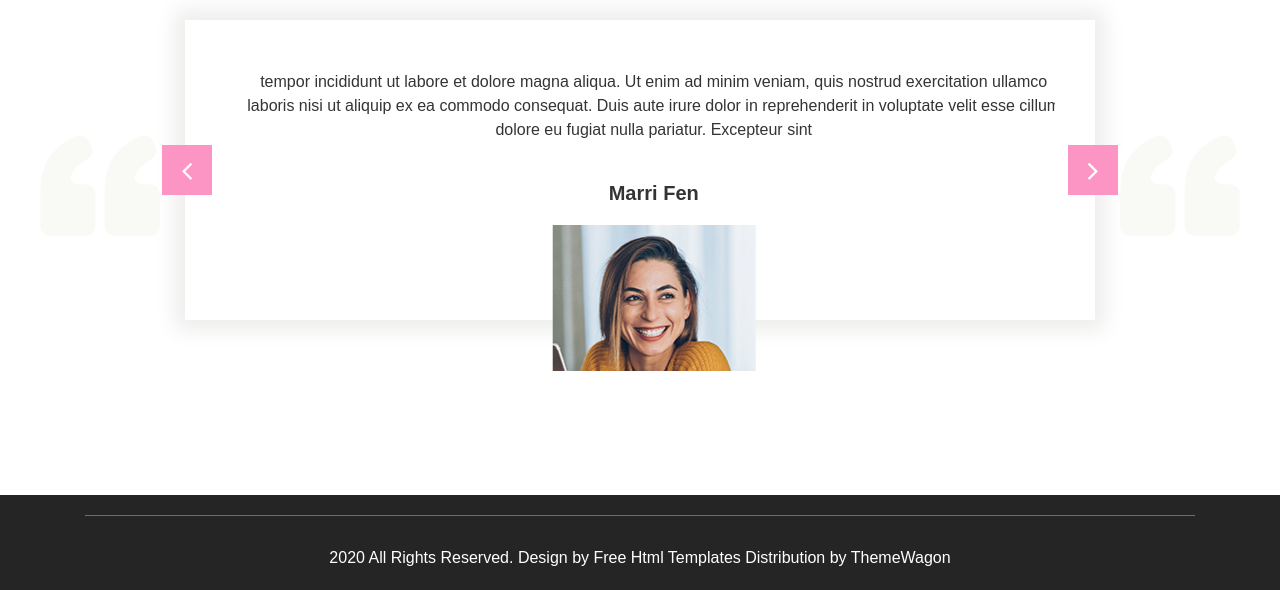
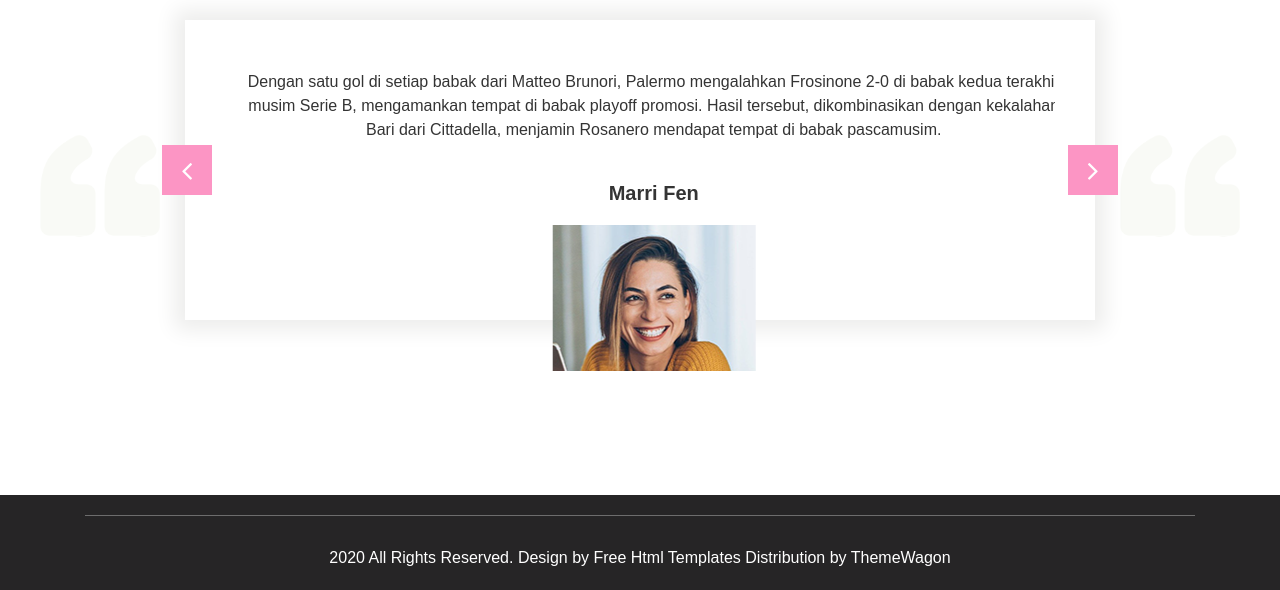
Before and after one commit to Jep04/websaya, a plain HTML site: page blog.html in a window 1280 px wide. Shown: the part 232-822 px from the top of the page. Drawn offline with nearby package versions, Linux system fonts and the light colour scheme; files whose address does not match are found by name.

Commit message:
blog.html

```diff
--- a/blog.html
+++ b/blog.html
@@ -86,7 +86,7 @@
                                  <div class="client_img"><img src="images/client-img.png"></div>
                               </div>
                               <div class="carousel-item">
-                                 <p class="testimonial_text">tempor incididunt ut labore et dolore magna aliqua. Ut enim ad minim veniam, quis nostrud exercitation ullamco laboris nisi ut aliquip ex ea commodo consequat. Duis aute irure dolor in reprehenderit in voluptate velit esse cillum dolore eu fugiat nulla pariatur. Excepteur sint</p>
+                                 <p class="testimonial_text">Dengan satu gol di setiap babak dari Matteo Brunori, Palermo mengalahkan Frosinone 2-0 di babak kedua terakhir musim Serie B, mengamankan tempat di babak playoff promosi. Hasil tersebut, dikombinasikan dengan kekalahan Bari dari Cittadella, menjamin Rosanero mendapat tempat di babak pascamusim.</p>
                                  <h4 class="client_name">Marri Fen</h4>
                                  <div class="client_img"><img src="images/client-img.png"></div>
                               </div>
```
